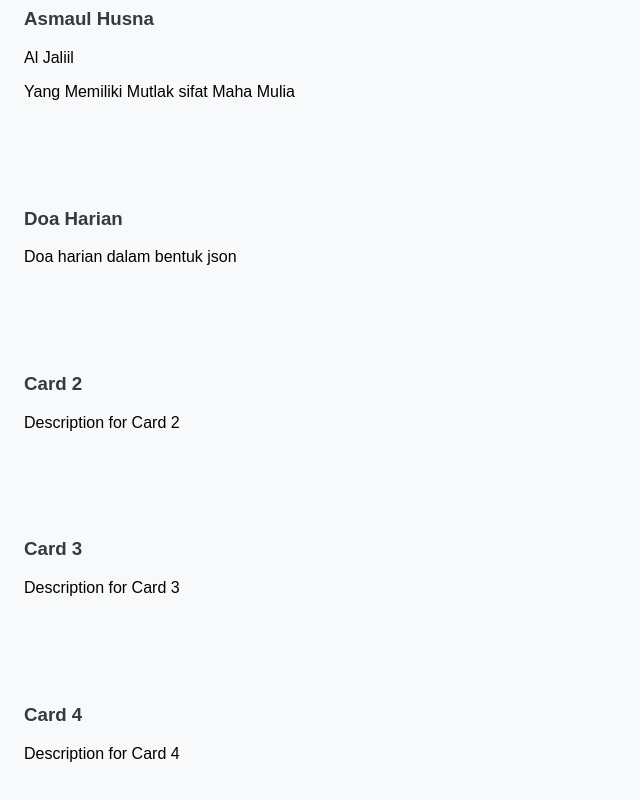
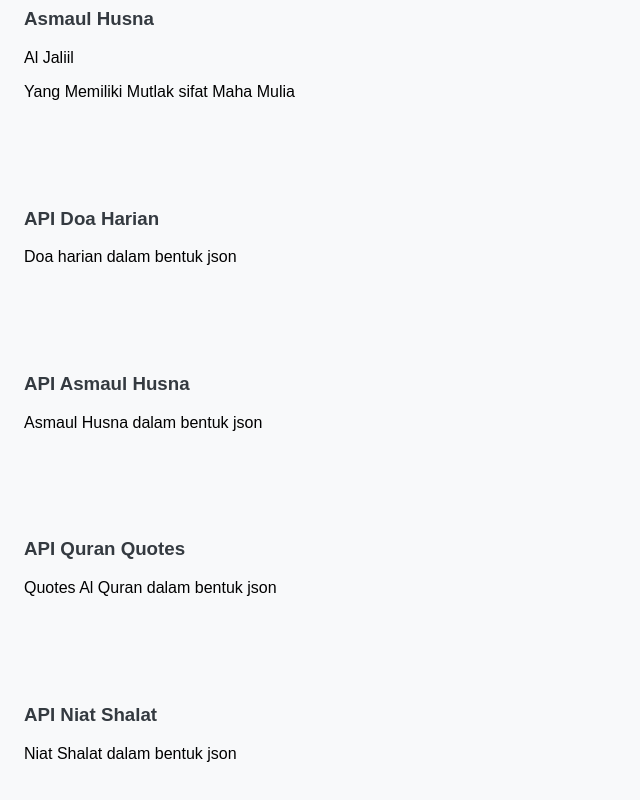
Before and after one commit to koncoweb/koncodoa, a React (Create React App) app: page / in a window 1280 px wide. Shown: the part 234-1034 px from the top of the page, without its empty margins (0-640 px from the left). Built offline with nearby package versions, Linux system fonts and the light colour scheme.

Commit message:
layout dan tulisan card

```diff
--- a/src/components/Home.js
+++ b/src/components/Home.js
@@ -28,23 +28,35 @@ const Home = () => {
             <div className="grid grid-cols-2 gap-4">
                 <div
                     style={{ padding: '24px', marginBottom: '24px' }}
-                    className="border border-gray-300 rounded-lg shadow-md bg-gray-50 cursor-pointer"
+                    className="border border-gray-300 rounded-lg shadow-md bg-gray-50 cursor-pointer max-w-[45%]"
                     onClick={() => window.open('../data/doaharian/doaharian.json', '_blank')}
                 >
-                    <h3 className="text-xl font-semibold">Doa Harian</h3>
+                    <h3 className="text-xl font-semibold">API Doa Harian</h3>
                     <p className="text-gray-700">Doa harian dalam bentuk json</p>
                 </div>
-                <div style={{ padding: '24px', marginBottom: '24px' }} className="border border-gray-300 rounded-lg shadow-md bg-gray-50 cursor-pointer">
-                    <h3 className="text-xl font-semibold">Card 2</h3>
-                    <p className="text-gray-700">Description for Card 2</p>
+                <div
+                    style={{ padding: '24px', marginBottom: '24px' }}
+                    className="border border-gray-300 rounded-lg shadow-md bg-gray-50 cursor-pointer max-w-[45%]"
+                    onClick={() => window.open('../data/asmaulhusna/asmaulhusna.json', '_blank')}
+                >
+                    <h3 className="text-xl font-semibold">API Asmaul Husna</h3>
+                    <p className="text-gray-700">Asmaul Husna dalam bentuk json</p>
                 </div>
-                <div style={{ padding: '24px', marginBottom: '24px' }} className="border border-gray-300 rounded-lg shadow-md bg-gray-50 cursor-pointer">
-                    <h3 className="text-xl font-semibold">Card 3</h3>
-                    <p className="text-gray-700">Description for Card 3</p>
+                <div
+                    style={{ padding: '24px', marginBottom: '24px' }}
+                    className="border border-gray-300 rounded-lg shadow-md bg-gray-50 cursor-pointer max-w-[45%]"
+                    onClick={() => window.open('../data/quotes/quotes.json', '_blank')}
+                >
+                    <h3 className="text-xl font-semibold">API Quran Quotes</h3>
+                    <p className="text-gray-700">Quotes Al Quran dalam bentuk json</p>
                 </div>
-                <div style={{ padding: '24px', marginBottom: '24px' }} className="border border-gray-300 rounded-lg shadow-md bg-gray-50 cursor-pointer">
-                    <h3 className="text-xl font-semibold">Card 4</h3>
-                    <p className="text-gray-700">Description for Card 4</p>
+                <div
+                    style={{ padding: '24px', marginBottom: '24px' }}
+                    className="border border-gray-300 rounded-lg shadow-md bg-gray-50 cursor-pointer max-w-[45%]"
+                    onClick={() => window.open('../data/niatshalat/all.json', '_blank')}
+                >
+                    <h3 className="text-xl font-semibold">API Niat Shalat</h3>
+                    <p className="text-gray-700">Niat Shalat dalam bentuk json</p>
                 </div>
             </div>
         </div>
```
